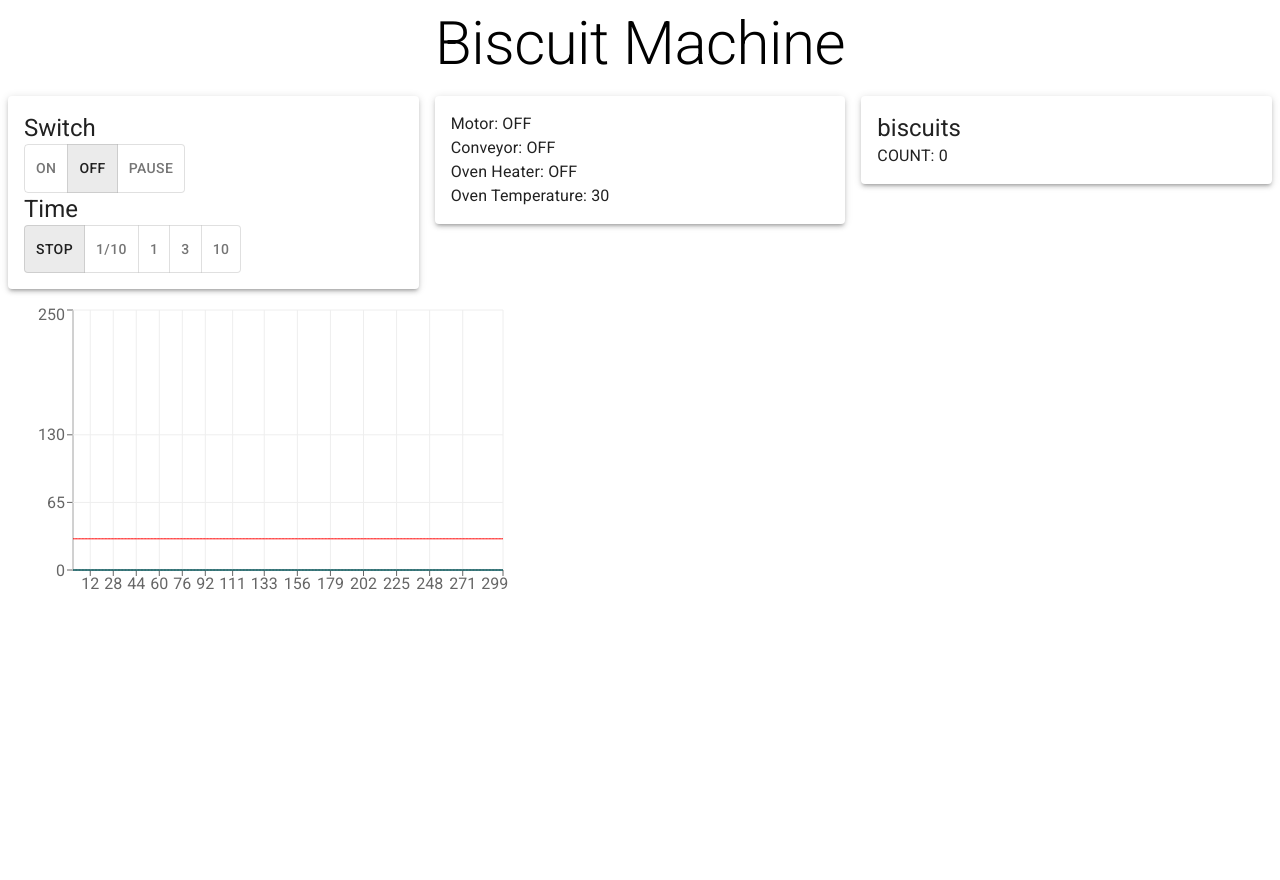
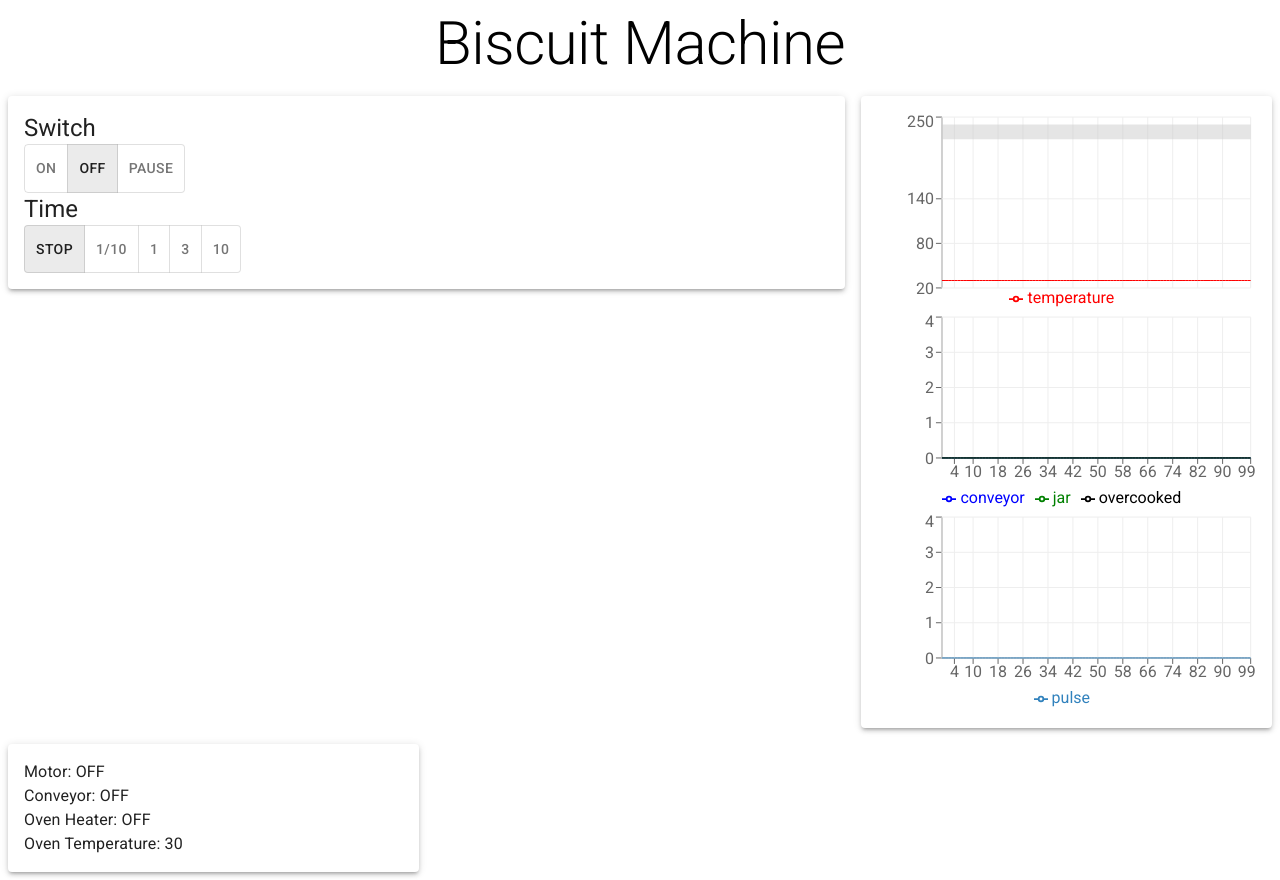
Before and after one commit to vakrilov/biscuit-machine, a React (Vite) app: page / in a window 1280 px wide. Before the commit the page ends 800 px from the top, so only its background shows below. Built offline with nearby package versions, Linux system fonts and the light colour scheme.

Commit message:
analytics module

```diff
--- /dev/null
+++ b/src/Analytics.tsx
@@ -0,0 +1,60 @@
+import React from "react";
+import { useAppSelector } from "./store/hooks";
+import { Paper } from "@mui/material";
+import {
+  LineChart,
+  Line,
+  XAxis,
+  YAxis,
+  CartesianGrid,
+  Tooltip,
+  Legend,
+  ReferenceArea,
+  ResponsiveContainer,
+} from "recharts";
+
+export const Analytics: React.FC = () => {
+  const data = useAppSelector((s) => s.analytics);
+  return (
+    <Paper elevation={3} style={{ padding: "1rem" }}>
+      <ResponsiveContainer width="100%" height={200}>
+        <LineChart
+          width={500}
+          height={300}
+          data={data}
+          syncId="time"
+          title="Temperature"
+        >
+          <YAxis type="number" domain={[20, 250]} />
+          <CartesianGrid stroke="#eee" />
+          <Tooltip />
+          <ReferenceArea y1={220} y2={240} />
+          <Line dataKey="temperature" stroke="red" dot={false} />
+          <Legend />
+        </LineChart>
+      </ResponsiveContainer>
+      <ResponsiveContainer width="100%" height={200}>
+        <LineChart width={500} height={300} data={data} syncId="time">
+          <XAxis />
+          <YAxis />
+          <CartesianGrid stroke="#eee" />
+          <Tooltip />
+          <Line dataKey="conveyor" stroke="blue" dot={false} />
+          <Line dataKey="jar" stroke="green" dot={false} />
+          <Line dataKey="overcooked" stroke="black" dot={false} />
+          <Legend />
+        </LineChart>
+      </ResponsiveContainer>
+      <ResponsiveContainer width="100%" height={200}>
+        <LineChart width={500} height={300} data={data} syncId="time">
+          <XAxis />
+          <YAxis />
+          <CartesianGrid stroke="#eee" />
+          <Tooltip />
+          <Line dataKey="pulse" type="monotone" dot={false} />
+          <Legend />
+        </LineChart>
+      </ResponsiveContainer>
+    </Paper>
+  );
+};
--- a/src/App.css
+++ b/src/App.css
@@ -1,5 +1,5 @@
 #root {
-  max-width: 1280px;
+  /* max-width: 1280px; */
 }
 
 .card {
--- a/src/App.tsx
+++ b/src/App.tsx
@@ -1,5 +1,4 @@
 import { useCallback } from "react";
-import "./App.css";
 import { useAppDispatch, useAppSelector } from "./store/hooks";
 import { setSpeed } from "./store/time";
 import { selectIsMotorOn } from "./store/motor";
@@ -12,16 +11,9 @@ import {
   ToggleButtonGroup,
   ToggleButton,
 } from "@mui/material";
-import {
-  LineChart,
-  Line,
-  XAxis,
-  YAxis,
-  CartesianGrid,
-  Tooltip,
-  Legend,
-  ResponsiveContainer,
-} from "recharts";
+import { Analytics } from "./Analytics";
+
+import "./App.css";
 
 function App() {
   const dispatch = useAppDispatch();
@@ -33,8 +25,6 @@ function App() {
 
   const { moving: isConveyorMoving } = useAppSelector(selectIsConveyorMoving);
   const biscuits = useAppSelector((s) => s.biscuits);
-
-  const data = useAppSelector((s) => s.analytics.data);
 
   const handleSwitch = useCallback(
     (_: React.MouseEvent<HTMLElement>, value: SwitchState | null) => {
@@ -62,7 +52,7 @@ function App() {
         </Typography>
       </Grid>
 
-      <Grid item xs={4}>
+      <Grid item xs={8}>
         <Paper elevation={3} style={{ padding: "1rem" }}>
           <Typography variant="h5">Switch</Typography>
           <ToggleButtonGroup
@@ -86,6 +76,10 @@ function App() {
         </Paper>
       </Grid>
       <Grid item xs={4}>
+        <Analytics />
+      </Grid>
+
+      <Grid item xs={4}>
         <Paper elevation={3} style={{ padding: "1rem" }}>
           <Typography variant="body1">
             Motor: {isMotorOn ? "ON" : "OFF"}
@@ -98,29 +92,6 @@ function App() {
           </Typography>
         </Paper>
       </Grid>
-      <Grid item xs={4}>
-        <Paper elevation={3} style={{ padding: "1rem" }}>
-          <Typography variant="h5">biscuits</Typography>
-
-          <Typography variant="body1">
-            COUNT: {biscuits.length}
-            {/* {biscuits.map((b) => (
-              <div key={b.id}>{JSON.stringify(b)}</div>
-            ))} */}
-          </Typography>
-        </Paper>
-      </Grid>
-
-      <Grid item xs={12}>
-        <LineChart width={500} height={300} data={data}>
-          <XAxis />
-          <YAxis type="number" domain={[0, 250]} />
-          <CartesianGrid stroke="#eee" />
-          <Line dataKey="temperature" stroke="red" dot={false} />
-          <Line dataKey="conveyor" stroke="blue" dot={false} />
-          <Line dataKey="jar" stroke="green" dot={false} />
-        </LineChart>
-      </Grid>
     </Grid>
   );
 }
--- a/src/index.css
+++ b/src/index.css
@@ -9,4 +9,6 @@
 body {
   min-width: 320px;
   min-height: 100vh;
+  display: flex;
+  justify-content: center;
 }
--- a/src/store/analytics.ts
+++ b/src/store/analytics.ts
@@ -3,31 +3,38 @@ import { createSlice, PayloadAction } from "@reduxjs/toolkit";
 import { timeAdvance } from "./time";
 import { bakeBiscuits, selectBiscuitsAtPosition } from "./biscuits";
 import { selectSwitch } from "./switch";
+import { pulseAction } from "./motor";
 
+const OVERCOOKED_LIMIT = 120;
 type DataPoint = {
   temperature: number;
   conveyor: number;
   jar: number;
+  overcooked: number;
+  pulse: number;
 };
 
-const LIMIT = 300;
-const initialState = {
-  data: new Array<DataPoint>(LIMIT).fill({
-    temperature: 30,
-    jar: 0,
-    conveyor: 0,
-  }),
-};
+const LIMIT = 100;
+const initialState = new Array<DataPoint>(LIMIT).fill({
+  temperature: 30,
+  jar: 0,
+  conveyor: 0,
+  overcooked: 0,
+  pulse: 0,
+});
 
 export const analyticsSlice = createSlice({
   name: "analytics",
   initialState,
   reducers: {
     add: (state, action: PayloadAction<DataPoint>) => {
-      state.data.push(action.payload);
-      if (state.data.length > LIMIT) {
-        state.data.shift();
+      state.push(action.payload);
+      if (state.length > LIMIT) {
+        state.shift();
       }
+    },
+    pulse: (state) => {
+      state[state.length - 1].pulse = 1;
     },
   },
 });
@@ -39,20 +46,28 @@ export const analyticsMiddleware: AppMiddleware =
     if (action.type === timeAdvance.type) {
       const state = storeApi.getState();
       const { temperature } = state.oven;
-      var conveyor = 0;
-      var jar = 0;
-      state.biscuits.forEach((b) =>
-        b.location === "conveyor" ? conveyor++ : jar++
-      );
+      let conveyor = 0;
+      let jar = 0;
+      let overcooked = 0;
+      state.biscuits.forEach((b) => {
+        b.location === "conveyor" ? conveyor++ : jar++;
+        overcooked += b.cooked > OVERCOOKED_LIMIT ? 1 : 0;
+      });
 
       storeApi.dispatch(
         analyticsSlice.actions.add({
           temperature,
           conveyor,
+          overcooked,
           jar,
+          pulse: 0,
         })
       );
     }
 
+    if (action.type === pulseAction.type) {
+      storeApi.dispatch(analyticsSlice.actions.pulse());
+    }
+
     return result;
   };
```
